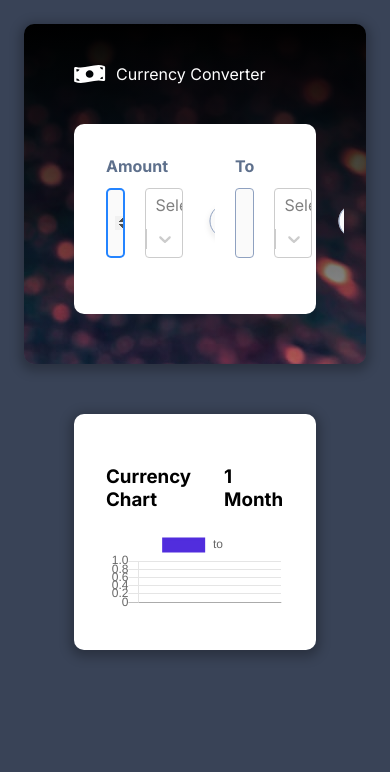
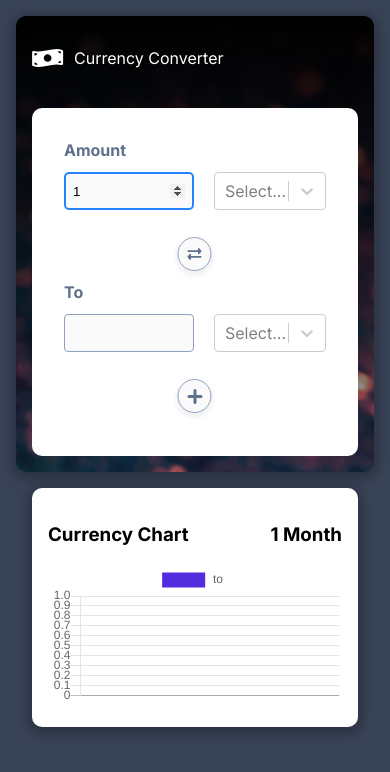
Before and after one commit to swatisingh-in/currency-converter, a React (Create React App) app: page / in a window 390 px wide. Shown: the top 772 px of the page. Built offline with nearby package versions, Linux system fonts and the light colour scheme; no server answers.

Commit message:
add media query to all styles

```diff
--- a/src/components/styles/BaseContainer.js
+++ b/src/components/styles/BaseContainer.js
@@ -1,7 +1,11 @@
 import styled from 'styled-components';
 
 const BaseContainer = styled.section`
-  padding: 24px;
+  padding: 16px;
+
+  @media (min-width: 600px) {
+    padding: 24px;
+  }
 `;
 
 export default BaseContainer;
--- a/src/components/styles/ConversionColumn.js
+++ b/src/components/styles/ConversionColumn.js
@@ -1,7 +1,11 @@
 import styled from 'styled-components';
 
 const ConversionColumn = styled.div`
-  width: 50%;
+  width: 100%;
+
+  @media (min-width: 600px) {
+    width: 50%;
+  }
 `;
 
 export default ConversionColumn;
--- a/src/components/styles/ConversionContainer.js
+++ b/src/components/styles/ConversionContainer.js
@@ -5,7 +5,11 @@ const ConversionContainer = styled.section`
   background: linear-gradient(180deg, #000000 0%, rgba(34, 34, 34, 0.38) 100%), url(${BackGroundImage});
   box-shadow: 0px 3px 11px 4px rgba(0, 0, 0, 0.26);
   border-radius: 10px;
-  padding: 24px 50px 50px;
+  padding: 16px;
+
+  @media (min-width: 600px) {
+    padding: 24px 50px 50px;
+  }
 `;
 
 export default ConversionContainer;
--- a/src/components/styles/ConversionRow.js
+++ b/src/components/styles/ConversionRow.js
@@ -3,6 +3,12 @@ import styled from 'styled-components';
 const ConversionRow = styled.div`
   align-items: center;
   display: flex;
+  flex-direction: column;
+
+  @media (min-width: 600px) {
+    flex-direction: unset;
+    padding: 24px;
+  }
 `;
 
 export default ConversionRow;
--- a/src/components/styles/ConversionRowWrapper.js
+++ b/src/components/styles/ConversionRowWrapper.js
@@ -3,6 +3,8 @@ import styled from 'styled-components';
 const ConversionRowWrapper = styled.div`
   background: #fff;
   border-radius: 10px;
+  margin: 0 auto;
+  max-width: 1200px;
   padding: 32px;
 `;
 
--- a/src/components/styles/GraphContainer.js
+++ b/src/components/styles/GraphContainer.js
@@ -4,8 +4,19 @@ const GraphContainer = styled.section`
   background: linear-gradient(0deg, #FFFFFF, #FFFFFF);
   box-shadow: 0px 3px 11px 4px rgba(0, 0, 0, 0.26);
   border-radius: 10px;
-  margin: 50px;
-  padding: 32px;
+  margin: 16px;
+  max-width: 1200px;
+  padding: 16px;
+
+  canvas {
+    width: 100% !important;
+  }
+
+  @media (min-width: 600px) {
+    margin: 50px auto;
+    padding: 32px;
+  }
+
 `;
 
 export default GraphContainer;
--- a/src/components/styles/Header.js
+++ b/src/components/styles/Header.js
@@ -4,6 +4,8 @@ const Input = styled.header`
   align-items: center;
   color: #FFF;
   display: flex;
+  margin: 0 auto;
+  max-width: 1200px;
   padding: 16px 0 40px;
 
   img {
--- a/src/components/styles/Input.js
+++ b/src/components/styles/Input.js
@@ -3,7 +3,6 @@ import styled from 'styled-components';
 const Input = styled.input`
   background: #FAFAFA;
   border: 1px solid #8FA1C0;
-  box-sizing: border-box;
   border-radius: 4px;
   padding: 8px;
   margin-right: 20px;
--- a/src/components/styles/InputWrapper.js
+++ b/src/components/styles/InputWrapper.js
@@ -2,7 +2,12 @@ import styled from 'styled-components';
 
 const InputWrapper = styled.div`
   display: flex;
-  margin: 12px 0 24px 0;
+  margin: 12px 0;
+
+  @media (min-width: 600px) {
+    margin: 12px 0 24px 0;
+  }
+
 `;
 
 export default InputWrapper;
```
